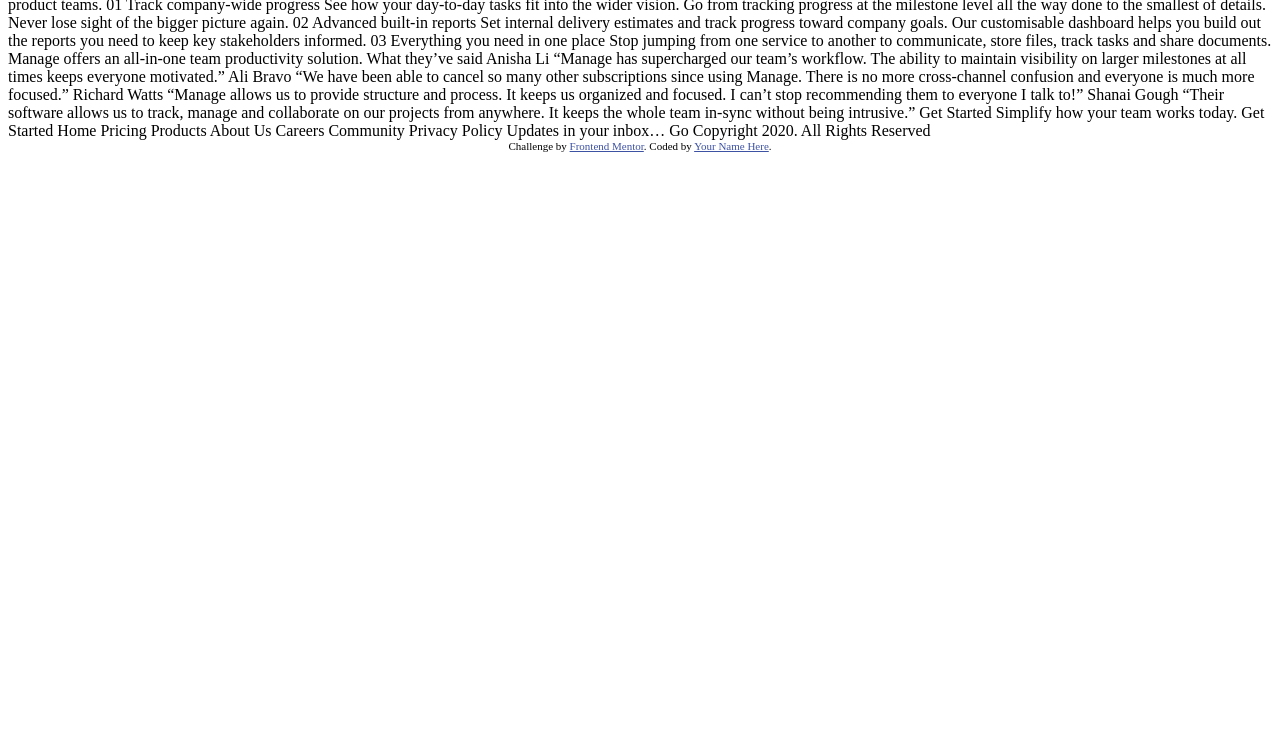
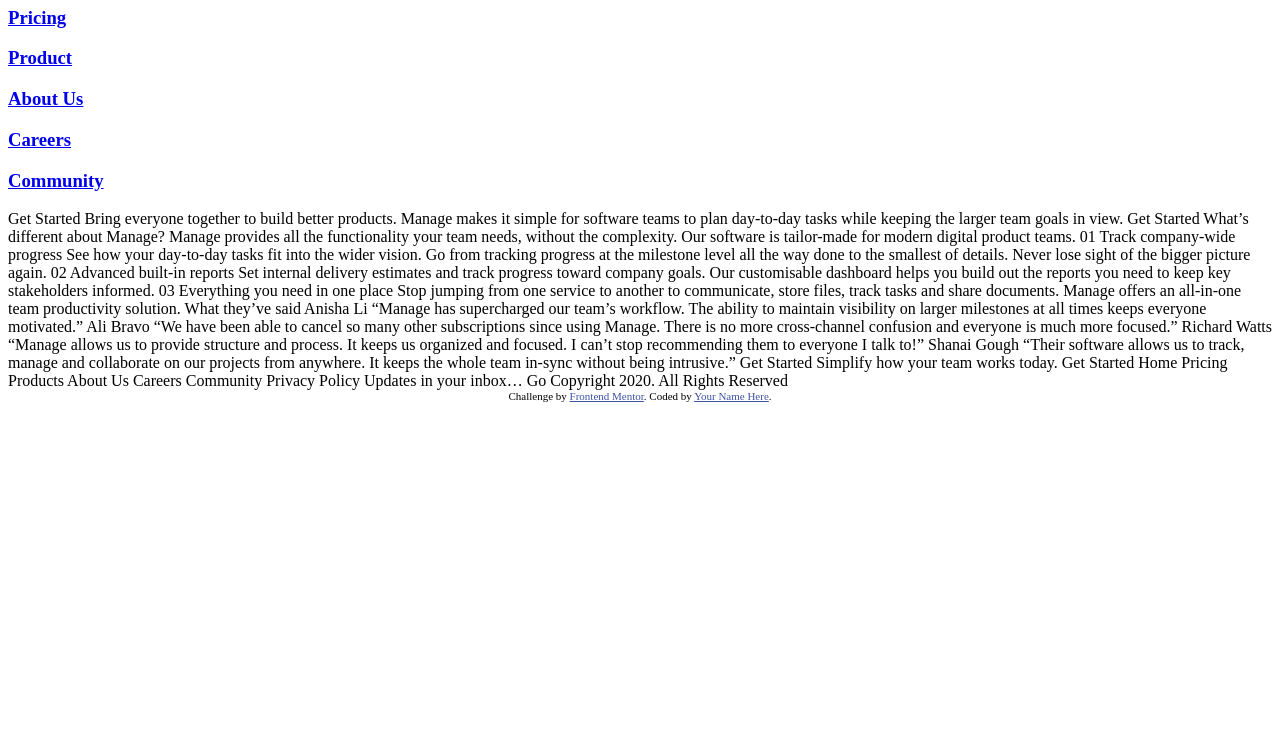
Before and after one commit to wkmateusr/ManageLandingPage, a plain HTML site: page index.html in a window 1280 px wide. Shown: the part 48-800 px from the top of the page. Drawn offline with Linux system fonts and the light colour scheme.

Commit message:
HTML att

```diff
--- a/index.html
+++ b/index.html
@@ -15,12 +15,21 @@
   </style>
 </head>
 <body>
+<header>
+  <img src="images/logo.svg" alt="Logo">
+  <nav>
+    <a href="#"><h3>Pricing</h3></a>
+    <a href="#"><h3>Product</h3></a>
+    <a href="#"><h3>About Us</h3></a>
+    <a href="#"><h3>Careers</h3></a>
+    <a href="#"><h3>Community</h3></a>
+  </nav>
+</header>
 
-  Pricing
-  Product
-  About Us
-  Careers
-  Community
+
+
+
+
 
   Get Started
 
```
